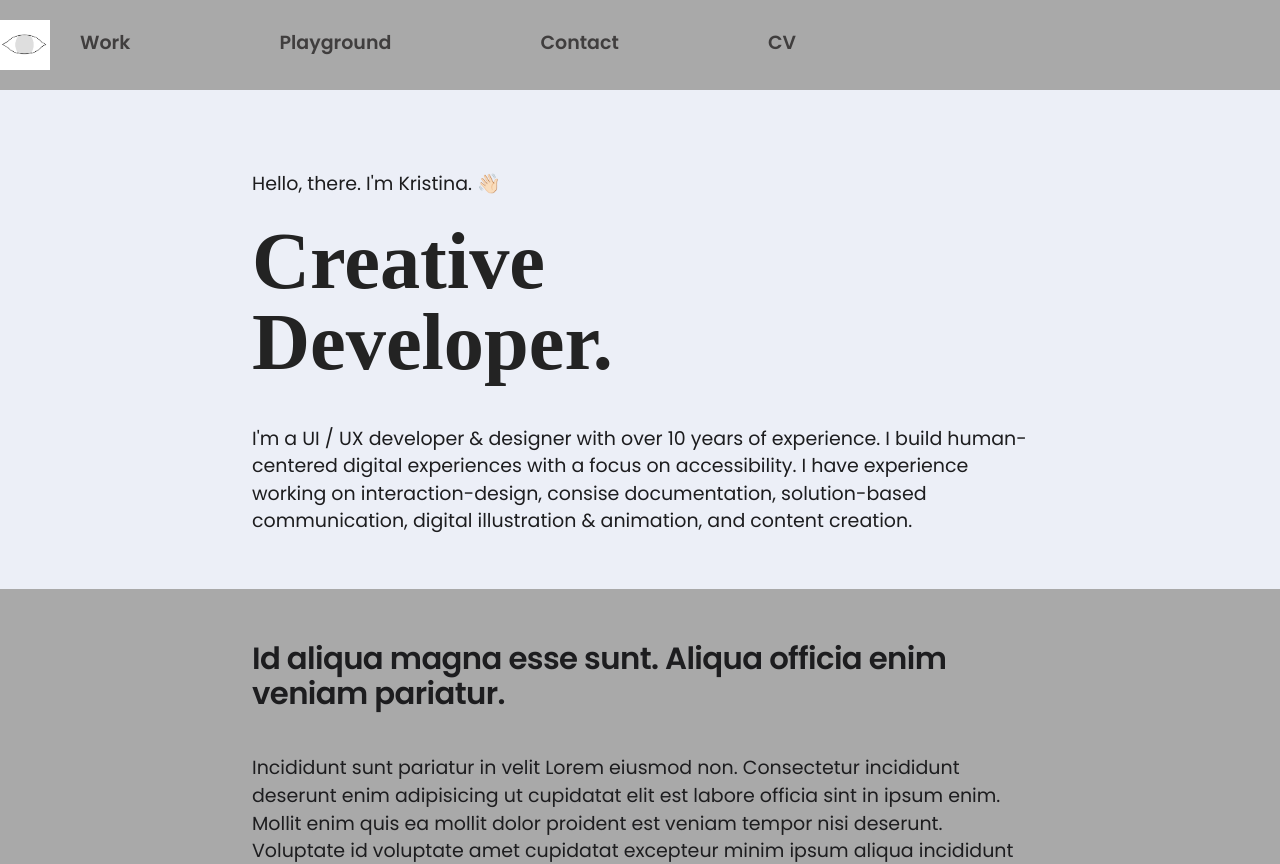
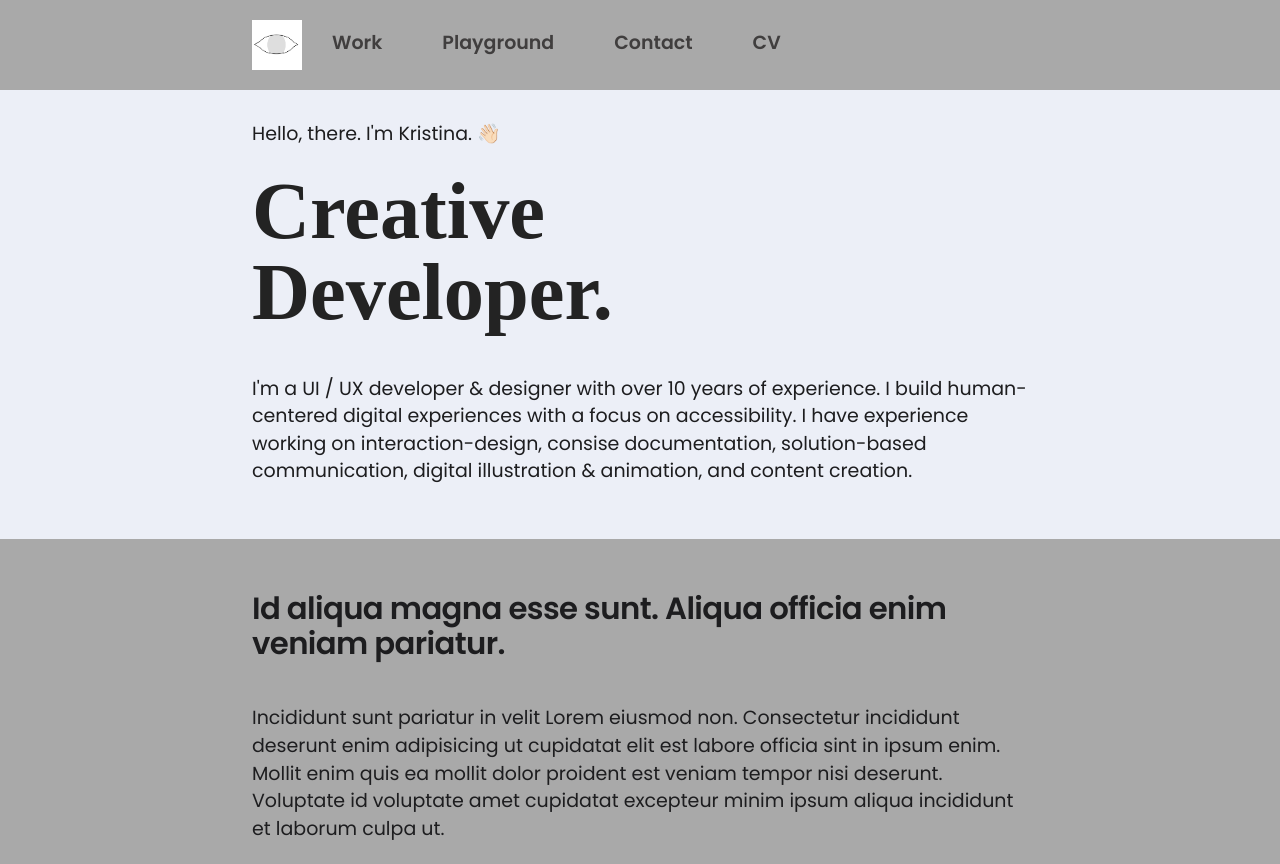
Before and after one commit to kr1st1nagr03g3r/kristinagroegerca, a Next.js app: page / in a window 1280 px wide. Shown: the top 864 px of the page. Built offline with nearby package versions, Linux system fonts and the light colour scheme; a web font is replaced by a local one.

Commit message:
container styles

```diff
--- a/components/Container.js
+++ b/components/ContainerCol.js
@@ -1,6 +1,6 @@
 function Container({ children }) {
     return (
-      <div className="thicc">
+      <div className="thiccCol">
           {children}
         </div>
 
--- /dev/null
+++ b/components/ContainerRow.js
@@ -0,0 +1,10 @@
+function Container({ children }) {
+    return (
+      <div className="thiccRow">
+          {children}
+        </div>
+
+    );
+  }
+
+  export default Container;
--- a/components/Navigation.js
+++ b/components/Navigation.js
@@ -2,7 +2,7 @@ import Link from "next/link";
 import React from "react";
 import styles from '../styles/Nav.module.css'
 import Image from "next/image";
-import Container from "./Container";
+import ContainerRow from "./ContainerRow";
 // import Eyeball from "./Eyeball";
 
 class Navigation extends React.Component {
@@ -10,19 +10,22 @@ class Navigation extends React.Component {
     render() {
         return (
             <div className={styles.navOuter}>
+            <ContainerRow className={styles.navInner}>
                 <div className={styles.logo}>
                     <Image className={'logo'} width="190" height="190" alt="" src="/placeholder.png" />
                 </div>
-                    <div className={styles.navInner}>
+
                         {/* <Eyeball className={styles.logo}/> */}
                         <Link href="#" ><p className={styles.navItem}>Work</p></Link>
                         <Link href="#" ><p className={styles.navItem}>Playground</p></Link>
                         <Link href="#" ><p className={styles.navItem}>Contact</p></Link>
                         <Link href="#" ><p className={styles.navItem}>CV</p></Link>
                         {/* <Link href="#" ><p className={styles.navItem}>Github</p></Link> */}
-                    </div>
-                <div className={styles.third}></div>
-            </div>
+
+
+
+             </ContainerRow>
+             </div>
         );
     }
 }
--- a/pages/index.js
+++ b/pages/index.js
@@ -1,7 +1,7 @@
 import Head from 'next/head'
 import styles from '../styles/Animations.module.css'
 import Navigation from '../components/Navigation'
-import Container from '../components/Container'
+import ContainerCol from '../components/ContainerCol'
 import Hero from '../components/Hero'
 import { useInView } from 'react-intersection-observer';
 
@@ -31,22 +31,22 @@ export default function Home() {
        {/* <button> I&apos;m currently open to job opportunities.</button> */}
       </p>
       </Hero>
-      <Container>
+      <ContainerCol>
         <h3 >Id aliqua magna esse sunt. Aliqua officia enim veniam pariatur.</h3>
         <p>Incididunt sunt pariatur in velit Lorem eiusmod non. Consectetur incididunt deserunt enim adipisicing ut cupidatat elit est labore officia sint in ipsum enim. Mollit enim quis ea mollit dolor proident est veniam tempor nisi deserunt. Voluptate id voluptate amet cupidatat excepteur minim ipsum aliqua incididunt et laborum culpa ut.</p>
 
-      </Container>
-      <Container>
+      </ContainerCol>
+      <ContainerCol>
         <h3>Id aliqua magna esse sunt. Aliqua officia enim veniam pariatur.</h3>
         <p>Incididunt sunt pariatur in velit Lorem eiusmod non. Consectetur incididunt deserunt enim adipisicing ut cupidatat elit est labore officia sint in ipsum enim. Mollit enim quis ea mollit dolor proident est veniam tempor nisi deserunt. Voluptate id voluptate amet cupidatat excepteur minim ipsum aliqua incididunt et laborum culpa ut.</p>
-      </Container>
-      <Container>
+      </ContainerCol>
+      <ContainerCol>
       <span className={`${styles.rocket} ${magicSectionIsVisible ? styles.animateRocket : ''}`}>
                             🚀
                         </span>
         <h3 ref={magicSectionRef}>Id aliqua magna esse sunt. Aliqua officia enim veniam pariatur.</h3>
         <p>Incididunt sunt pariatur in velit Lorem eiusmod non. Consectetur incididunt deserunt enim adipisicing ut cupidatat elit est labore officia sint in ipsum enim. Mollit enim quis ea mollit dolor proident est veniam tempor nisi deserunt. Voluptate id voluptate amet cupidatat excepteur minim ipsum aliqua incididunt et laborum culpa ut.</p>
-      </Container>
+      </ContainerCol>
 
     </div>
   )
--- a/pages/scroll.js
+++ b/pages/scroll.js
@@ -1,7 +1,7 @@
 // import { useRef, useEffect, useState } from 'react';
 import { useInView } from 'react-intersection-observer';
 import styles from '../styles/Animations.module.css';
-import Navigation from '../components/Navigation'
+
 
 export default function Home() {
     const { ref: myRef, inView: myElementIsVisible } = useInView();
--- a/styles/Nav.module.css
+++ b/styles/Nav.module.css
@@ -18,7 +18,7 @@
   display: flex;
   flex-direction: row;
   width: 776px;
-  justify-content: space-between;
+  max-width: 776px;
 }
 
 .eyesFollow {
--- a/styles/globals.css
+++ b/styles/globals.css
@@ -78,7 +78,17 @@ p.text-top {
 }
 
 /* Container Comopnent, 776px wide, centered */
-.thicc {
+.thiccRow {
+  width: 776px;
+  margin: 0 auto;
+  display: flex;
+flex-direction: row;
+  align-content: flex-start;
+  justify-content: flex-start;
+  align-items: center;
+}
+
+.thiccCol {
   width: 776px;
   margin: 0 auto;
   display: flex;
@@ -87,6 +97,8 @@ p.text-top {
   justify-content: center;
   align-items: flex-start;
 }
+
+
 
 /* Hero Component, full width, text aligned with container left-edge */
 .heroInner {
@@ -104,5 +116,5 @@ p.text-top {
 .heroOuter {
   background-color: #eceff7;
   width: 100vw;
-  padding-top: 140px;
+  padding-top: 90px;
 }
```
